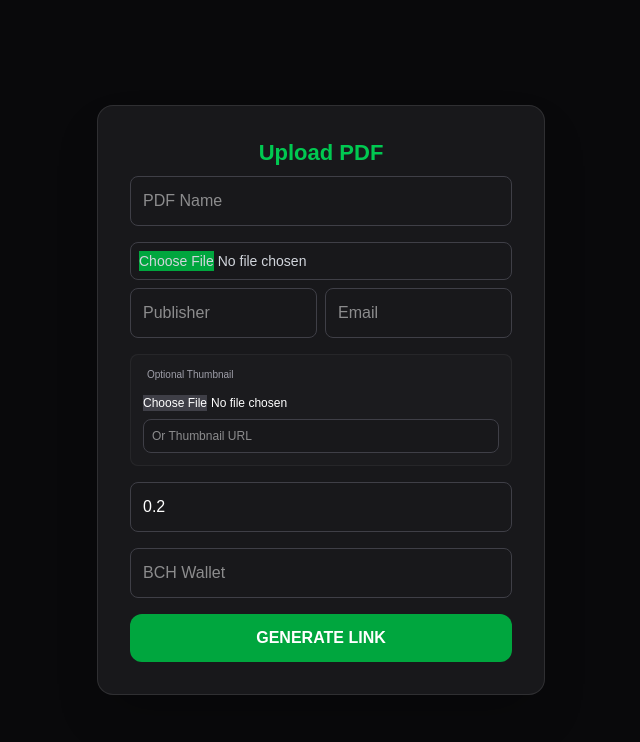
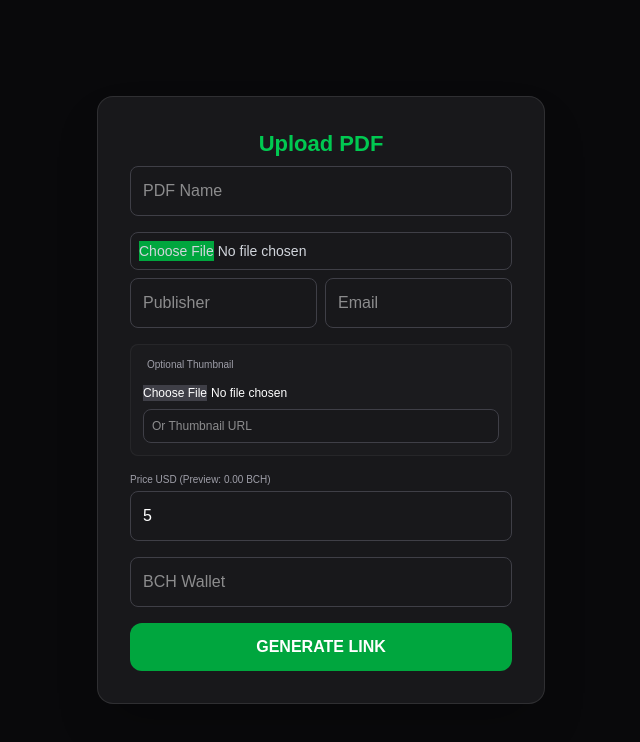
Before and after one commit to saleemm1/payonce-cash, a Next.js app: page /create/pdf in a window 1280 px wide. Shown: the top 742 px of the page, without its empty margins (319-959 px from the left). Built offline with nearby package versions, Linux system fonts and the light colour scheme; no server answers.

Commit message:
Update page.js

```diff
--- a/app/create/pdf/page.js
+++ b/app/create/pdf/page.js
@@ -1,20 +1,33 @@
 'use client';
-import { useState } from 'react';
+import { useState, useEffect } from 'react';
 export default function PdfUploadPage() {
   const [wallet, setWallet] = useState('');
-  const [price, setPrice] = useState(0.2);
+  const [usdPrice, setUsdPrice] = useState(5);
+  const [bchPreview, setBchPreview] = useState('0.00');
   const [productName, setProductName] = useState('');
   const [sellerName, setSellerName] = useState('');
   const [sellerEmail, setSellerEmail] = useState('');
   const [previewLink, setPreviewLink] = useState('');
   const [generatedLink, setGeneratedLink] = useState('');
   const [copied, setCopied] = useState(false);
+
+  useEffect(() => {
+    const getBCH = async () => {
+      try {
+        const res = await fetch('https://api.coingecko.com/api/v3/simple/price?ids=bitcoin-cash&vs_currencies=usd');
+        const data = await res.json();
+        setBchPreview((usdPrice / data['bitcoin-cash'].usd).toFixed(8));
+      } catch (e) { console.error(e); }
+    };
+    if (usdPrice > 0) getBCH();
+  }, [usdPrice]);
+
   const handleGenerate = (e) => {
     e.preventDefault();
-    if (!wallet || !productName || !sellerEmail) return alert('Please fill required fields!');
-    const link = `${window.location.origin}/unlock?name=${encodeURIComponent(productName)}&price=${price}&wallet=${wallet}&seller=${encodeURIComponent(sellerName)}&email=${encodeURIComponent(sellerEmail)}&preview=${encodeURIComponent(previewLink)}&aff=true`;
+    const link = `${window.location.origin}/unlock?name=${encodeURIComponent(productName)}&usd=${usdPrice}&wallet=${wallet}&seller=${encodeURIComponent(sellerName)}&email=${encodeURIComponent(sellerEmail)}&preview=${encodeURIComponent(previewLink)}&aff=true`;
     setGeneratedLink(link);
   };
+
   return (
     <div className="min-h-screen bg-[#09090b] text-white flex flex-col items-center justify-center px-6 py-10">
       <form onSubmit={handleGenerate} className="w-full max-w-md bg-[#18181b] p-8 rounded-2xl border border-white/10 shadow-2xl space-y-4">
@@ -22,15 +35,18 @@ export default function PdfUploadPage() {
         <input required type="text" value={productName} onChange={(e) => setProductName(e.target.value)} className="w-full p-3 bg-zinc-900 border border-zinc-700 rounded-lg text-white outline-none focus:border-green-500" placeholder="PDF Name" />
         <input required type="file" accept=".pdf" className="w-full p-2 bg-zinc-900 border border-zinc-700 rounded-lg text-sm text-gray-300 file:bg-green-600 mb-2" />
         <div className="grid grid-cols-2 gap-2">
-          <input type="text" placeholder="Publisher" onChange={(e)=>setSellerName(e.target.value)} className="p-3 bg-zinc-900 border border-zinc-700 rounded-lg text-white outline-none focus:border-green-500" />
-          <input required type="email" placeholder="Email" onChange={(e)=>setSellerEmail(e.target.value)} className="p-3 bg-zinc-900 border border-zinc-700 rounded-lg text-white outline-none focus:border-green-500" />
+          <input type="text" placeholder="Publisher" onChange={(e)=>setSellerName(e.target.value)} className="p-3 bg-zinc-900 border border-zinc-700 rounded-lg text-white outline-none" />
+          <input required type="email" placeholder="Email" onChange={(e)=>setSellerEmail(e.target.value)} className="p-3 bg-zinc-900 border border-zinc-700 rounded-lg text-white outline-none" />
         </div>
         <div className="p-3 bg-zinc-800/30 rounded-lg border border-white/5">
           <label className="text-[10px] text-zinc-400 mb-2 block ml-1">Optional Thumbnail</label>
           <input type="file" accept="image/*" className="w-full text-xs file:bg-zinc-700 mb-2" />
           <input type="url" placeholder="Or Thumbnail URL" onChange={(e)=>setPreviewLink(e.target.value)} className="w-full p-2 bg-zinc-900 border border-zinc-700 rounded-lg text-xs outline-none" />
         </div>
-        <input required type="number" step="0.001" value={price} onChange={(e) => setPrice(e.target.value)} className="w-full p-3 bg-zinc-900 border border-zinc-700 rounded-lg text-white outline-none" placeholder="Price (BCH)" />
+        <div className="relative">
+          <label className="text-[10px] text-zinc-400 mb-1 block">Price USD (Preview: {bchPreview} BCH)</label>
+          <input required type="number" step="0.01" value={usdPrice} onChange={(e) => setUsdPrice(e.target.value)} className="w-full p-3 bg-zinc-900 border border-zinc-700 rounded-lg text-white outline-none" placeholder="USD Amount" />
+        </div>
         <input required type="text" value={wallet} onChange={(e) => setWallet(e.target.value)} className="w-full p-3 bg-zinc-900 border border-zinc-700 rounded-lg text-white outline-none" placeholder="BCH Wallet" />
         <button type="submit" className="w-full bg-green-600 hover:bg-green-500 py-3 rounded-xl font-bold transition-all">GENERATE LINK</button>
         {generatedLink && (
```
